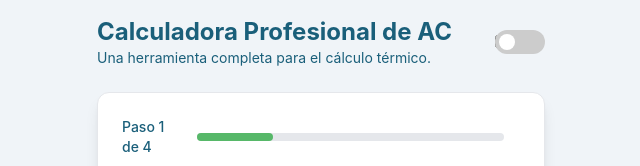
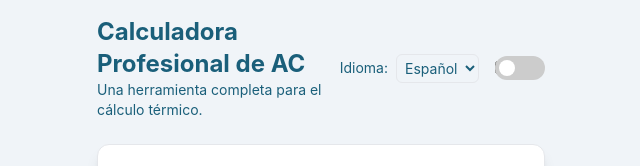
Before and after one commit to jereefecto/CalculadoraAC-PWA, a plain HTML site: page index.html in a window 1280 px wide. Shown: the top 166 px of the page, without its empty margins (319-959 px from the left). Drawn offline with nearby package versions, Linux system fonts and the light colour scheme.

Commit message:
Update index.html

```diff
--- a/index.html
+++ b/index.html
@@ -98,6 +98,13 @@
             <p class="text-sm text-muted-color" data-lang="description">Una herramienta completa para el cálculo térmico.</p>
         </div>
         <div class="flex items-center space-x-4">
+             <div class="flex items-center space-x-2">
+                <label for="lang-select" class="text-sm" data-lang="languageLabel">Idioma:</label>
+                <select id="lang-select" class="p-1 rounded-md input-field text-sm">
+                    <option value="es">Español</option>
+                    <option value="en">English</option>
+                </select>
+            </div>
             <div class="theme-switch-wrapper">
                 <label class="theme-switch" for="theme-toggle">
                     <input type="checkbox" id="theme-toggle" aria-label="Activar modo oscuro" title="Activar modo oscuro"/>
@@ -304,7 +311,7 @@
 
 <!-- App Script -->
 <script>
-    document.addEventListener('DOMContentLoaded', () => {
+    const initApp = () => {
         // --- LANGUAGE DATA ---
         const langData = {
             es: {
@@ -715,7 +722,13 @@
         updateLanguage(savedLang);
         loadTheme();
         updateFormNavigation();
-    });
+    };
+
+    if (document.readyState === 'loading') {
+        document.addEventListener('DOMContentLoaded', initApp);
+    } else {
+        initApp();
+    }
 
     if ('serviceWorker' in navigator) {
         window.addEventListener('load', () => {
```
